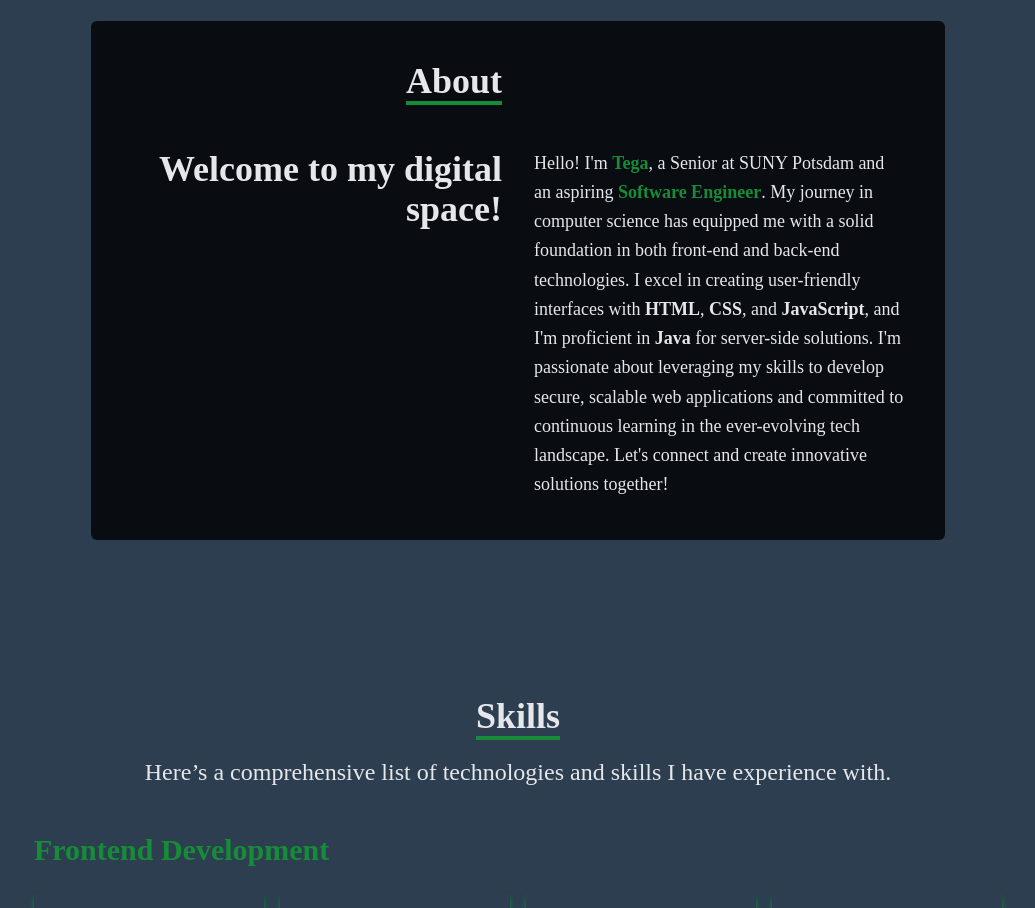
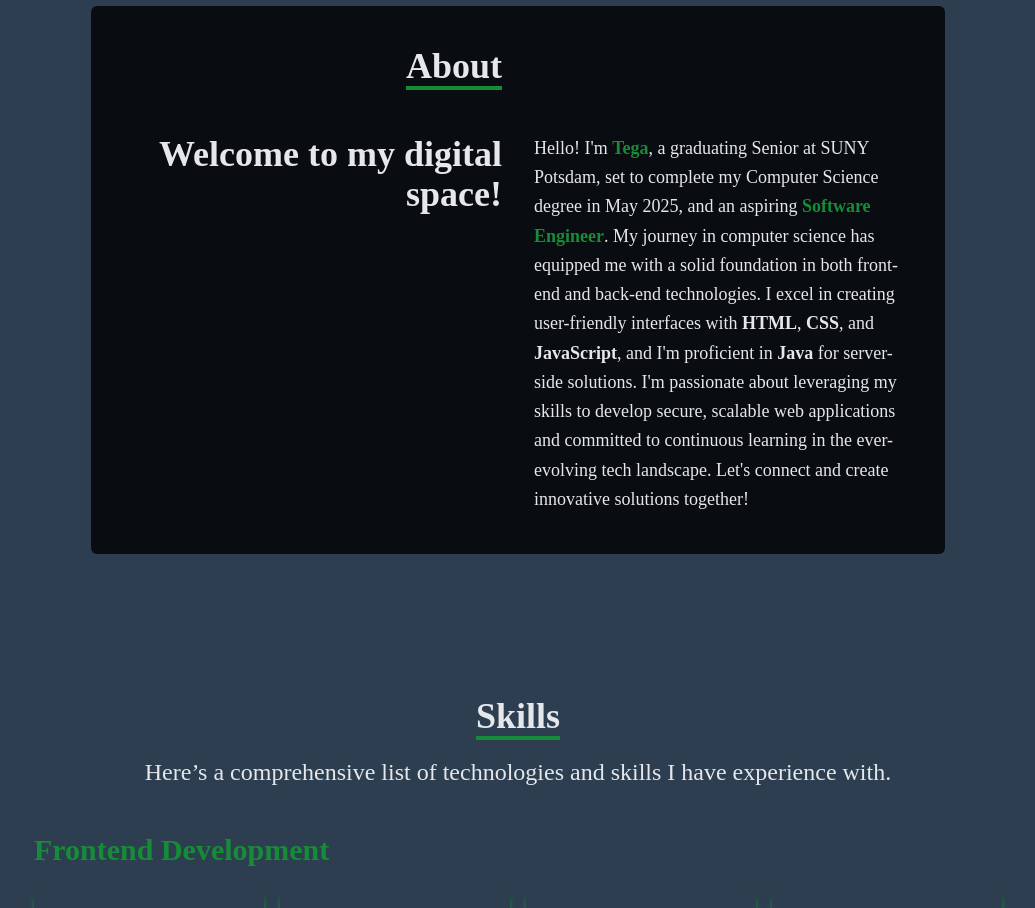
Before and after one commit to tegaomare/react-personal-portfolio, a React (Create React App) app: page / in a window 1280 px wide. Shown: the part 920-1828 px from the top of the page, without its empty margins (122-1157 px from the left). Built offline with nearby package versions, Linux system fonts and the light colour scheme.

Commit message:
content updated

```diff
--- a/src/components/About.jsx
+++ b/src/components/About.jsx
@@ -21,9 +21,10 @@ const About = () => {
               <p>Welcome to my digital space!</p>
             </div>
             <div data-aos="fade-left">
-              <p className="text-lg leading-relaxed">
-                Hello! I'm <span className="text-[#178C38] font-semibold">Tega</span>, a Senior at SUNY Potsdam and an aspiring <span className="text-[#178C38] font-semibold">Software Engineer</span>. My journey in computer science has equipped me with a solid foundation in both front-end and back-end technologies. I excel in creating user-friendly interfaces with <span className="font-semibold">HTML</span>, <span className="font-semibold">CSS</span>, and <span className="font-semibold">JavaScript</span>, and I'm proficient in <span className="font-semibold">Java</span> for server-side solutions. I'm passionate about leveraging my skills to develop secure, scalable web applications and committed to continuous learning in the ever-evolving tech landscape. Let's connect and create innovative solutions together!
-              </p>
+            <p className="text-lg leading-relaxed">
+                Hello! I'm <span className="text-[#178C38] font-semibold">Tega</span>, a graduating Senior at SUNY Potsdam, set to complete my Computer Science degree in May 2025, and an aspiring <span className="text-[#178C38] font-semibold">Software Engineer</span>. My journey in computer science has equipped me with a solid foundation in both front-end and back-end technologies. I excel in creating user-friendly interfaces with <span className="font-semibold">HTML</span>, <span className="font-semibold">CSS</span>, and <span className="font-semibold">JavaScript</span>, and I'm proficient in <span className="font-semibold">Java</span> for server-side solutions. I'm passionate about leveraging my skills to develop secure, scalable web applications and committed to continuous learning in the ever-evolving tech landscape. Let's connect and create innovative solutions together!
+            </p>
+
             </div>
           </div>
         </div>
```
